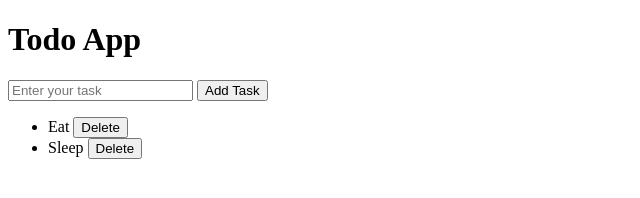
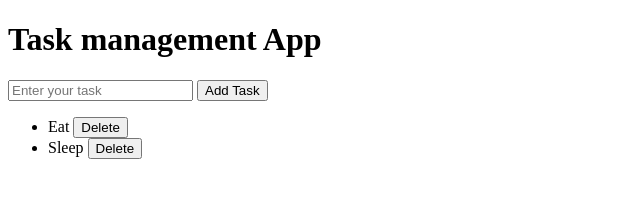
Before and after one commit to ComputerScienceSoceityNITS/TodoApp, a plain HTML site: page index.html in a window 1280 px wide. Shown: the whole page, without its empty margins (0-640 px from the left). Drawn offline with Linux system fonts and the light colour scheme.

Commit message:
Some changes

```diff
--- a/index.html
+++ b/index.html
@@ -8,7 +8,7 @@
     <link href="https://fonts.googleapis.com/css2?family=Poppins&display=swap" rel="stylesheet">
 </head>
 <body>
-    <h1>Todo App</h1>
+    <h1>Task management App</h1>
     <input type="text" placeholder="Enter your task"/>
     <button id="addTask">Add Task</button>
     <ul>
```
